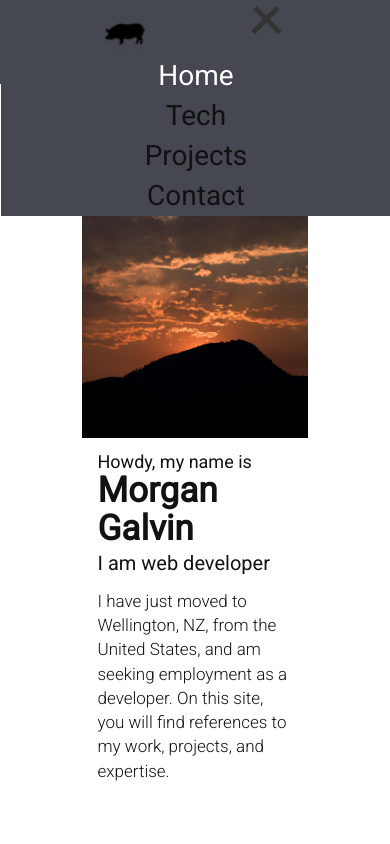
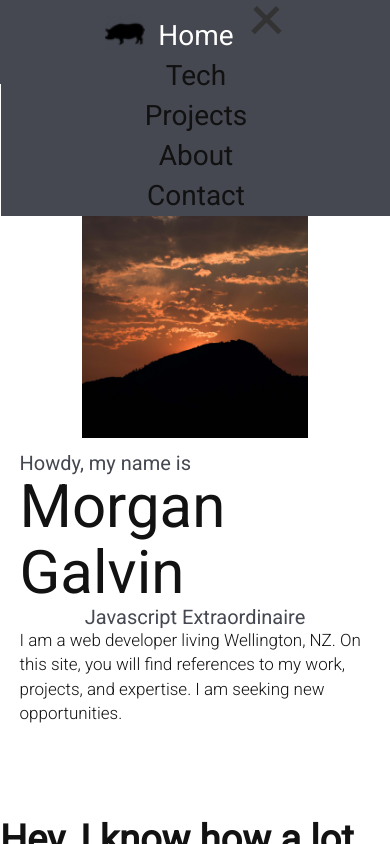
Before and after one commit to LudwigThePig/ludwigThePig.com, a React (Create React App) app: page / in a window 390 px wide. Both pictures are taken after a click on the element 267 px from the left and 20 px from the top of the page. Shown: the top 844 px of the page. Built offline with nearby package versions, Linux system fonts and the light colour scheme.

Commit message:
added about section, configured navbar to fit 'about', set shared styles for for body components

```diff
--- a/src/App.js
+++ b/src/App.js
@@ -48,6 +48,7 @@ class Navbar extends Component {
       home: document.getElementById('home').offsetTop - tenVh,
       tech: document.getElementById('tech').offsetTop - tenVh,
       projects: document.getElementById('projects').offsetTop - tenVh,
+      about: document.getElementById('about').offsetTop - tenVh,
       contact: document.getElementById('contact').offsetTop - tenVh,
     };
     if (wind < offset.tech){
@@ -62,13 +63,19 @@ class Navbar extends Component {
           active: 'tech'
         });
       }
-    } else if ( wind > offset.projects && wind < offset.contact ){
+    } else if ( wind > offset.projects && wind < offset.about ){
       if (this.state.active !== 'projects' ){
         this.setState({
           active: 'projects'
         });
         }
-    } else if (wind > offset.contact){
+    } else if ( wind > offset.about && wind < offset.contact ){
+      if (this.state.active !== 'about' ){
+        this.setState({
+          active: 'about'
+        });
+        }
+    }else if (wind > offset.contact){
       if (this.state.active !== 'contact' ){
         this.setState({
           active: 'contact'
@@ -99,6 +106,8 @@ class Navbar extends Component {
             (this.state.active === 'tech')?'active':null}><span>Tech</span></a>
           <a href="#projects" className={
             (this.state.active === 'projects')?'active':null}><span>Projects</span></a>
+          <a href="#about" className={
+            (this.state.active === 'about')?'active':null}><span>About</span></a>
           <a href="#contact" className={
             (this.state.active === 'contact')?'active':null}><span>Contact</span></a>
         </div>
@@ -120,6 +129,7 @@ class Body extends Component{
       <Home />
       <Tech />
       <Projects />
+      <About />
       <Contact />
       </div>
     )
@@ -134,10 +144,10 @@ class Home extends Component{
         <img src={perins} alt='perins peak on fire'></img>
       </div>
       <div className='right-col'>
-          <h4>Howdy, my name is </h4>
+          <h2>Howdy, my name is </h2>
           <h1>Morgan Galvin</h1>
-          <h2>I am web developer</h2>
-          <p>I have just moved to Wellington, NZ, from the United States, and am seeking employment as a developer. On this site, you will find references to my work, projects, and expertise.
+          <h2 style={{textAlign: 'center'}}>Javascript Extraordinaire</h2>
+          <p>I am a web developer living Wellington, NZ. On this site, you will find references to my work, projects, and expertise. I am seeking new opportunities.
           </p>
         </div>
       </div>
@@ -174,7 +184,21 @@ class Projects extends Component{
     )
   }
 }
+class About extends Component{
+  render(){
+    return(
+      <div id="about" className="body">
+        <h2>About Morgan</h2>
+        <p>My name is Morgan. I moved to Colorado from New York in Janurary 2012. In December 2018, I will be taking a one way flight to Wellington, New Zealand. When I'm not building web apps or taking photos, I am either running, skiing, biking, or running some more. The outdoors is what pulled me out to Colorado.
+        <br />
+        I received my Bachelors of Arts from Fort Lewis College in Durango, studying philosophy. While I do retain interest, philosophy has never interested me as a career path for me. Although, I do find the critical and analytical skills that I have developed from studying philosophy have helped me flourish in other fields, such as programming.</p>
 
+        <h2>About Ludwig</h2>
+        <p>The name Ludwig The Pig stems from one of favorite philosophers, Ludwig Wittegenstein. Ludwig just so happens to rhyme with pig. Hence, the name 'Ludwig the Pig'. Ludwig has developed his own persona and the curious visitor may catch a rare glance of him.</p>
+      </div>
+    )
+  }
+}
 class Contact extends Component{
   render(){
     return(
--- a/src/App.scss
+++ b/src/App.scss
@@ -107,6 +107,37 @@ html {
   padding-top: 10vh;
   height: 90vh;
 }
+
+h1{
+  font-size: 40px;
+  font-weight: 500;
+}
+h2{
+  font-size: 30px;
+  font-weight: 400;
+  color: $primary-clr;
+}
+
+p{
+  font-size: 22px;
+}
+
+@media screen and (max-width: $break-medium){
+  h1{
+    font-size: 38px;
+    font-weight: bold;
+    margin: 0;
+  }
+  h2{
+    font-size: 20px;
+    font-weight: 400;
+    padding: 0;
+    margin: 0;
+  }
+  p{
+    font-size: 17px;
+  }
+}
 //END BODY STYLING
 
 //BEGIN HOME STYLING
@@ -130,16 +161,9 @@ html {
     margin: 0;
   }
   h2{
-    font-size: 30px;
-    font-weight: 400;
     padding: 0;
-    margin: 3px auto 15px;
-  }
-  h4{
-    margin: 0 ;
-  }
-  p{
-    font-size: 22px;
+    margin: 0;
+    color: $primary-clr;
   }
   .left-col{
     margin: 1em auto;
@@ -152,26 +176,13 @@ html {
 @media screen and (max-width: 590px){
   #home{
     flex-flow: wrap;
+    height: 100%;
     img{
       max-height: 40vh;
       margin: 2px auto 0px auto;
     }
-    h1{
-      font-size: 35px;
-      font-weight: bold;
-      margin: 0;
-    }
-    h2{
-      font-size: 20px;
-      font-weight: 400;
-      padding: 0;
-      margin: 3px auto 15px;
-    }
-    h4{
-      margin: 0 ;
-    }
-    p{
-      font-size: 17px;
+    .right-col{
+      width: 90%;
     }
   }
 }
```
